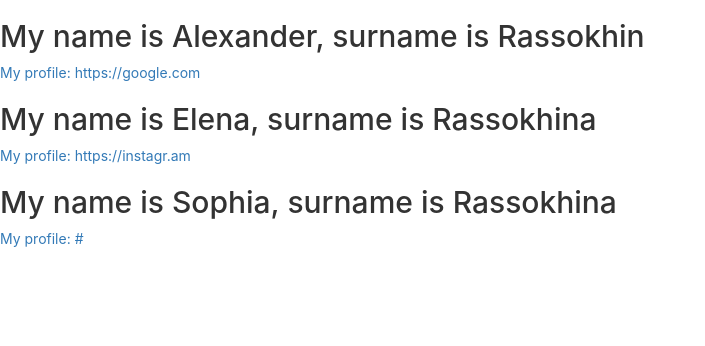
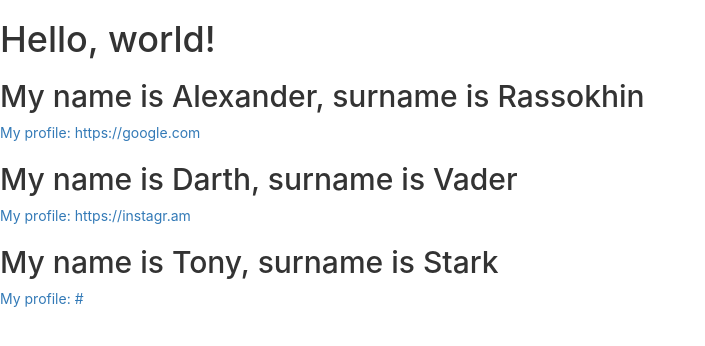
Before and after one commit to sympho-ru/react-intensive-first, a React (Create React App) app: page / in a window 1280 px wide. Shown: the top 346 px of the page, without its empty margins (0-705 px from the left). Built offline with nearby package versions, Linux system fonts and the light colour scheme.

Commit message:
Added Hello world, as required by the task, and tried <React.Fragment/>

```diff
--- a/src/App.js
+++ b/src/App.js
@@ -11,20 +11,26 @@ class App extends Component {
   render() {
     return (
       <div className="wrapper">
+        <HelloWorld/>
         <SayFullName name="Alexander" surname="Rassokhin" link="https://google.com" />
-        <SayFullName name="Elena" surname="Rassokhina" link="https://instagr.am" />
-        <SayFullName name="Sophia" surname="Rassokhina" link="#" />
+        <SayFullName name="Darth" surname="Vader" link="https://instagr.am" />
+        <SayFullName name="Tony" surname="Stark" link="#" />
       </div>
     );
   }
 }
 
+function HelloWorld() {
+  return (
+      <h1>Hello, world!</h1>
+    )
+}
 function SayFullName(props) {
   return (
-      <div>
+      <React.Fragment>
         <h2>My name is {props.name}, surname is {props.surname}</h2>
         <a href={props.link}>My profile: {props.link}</a>
-      </div>
+      </React.Fragment>
     )
 }
 
```
